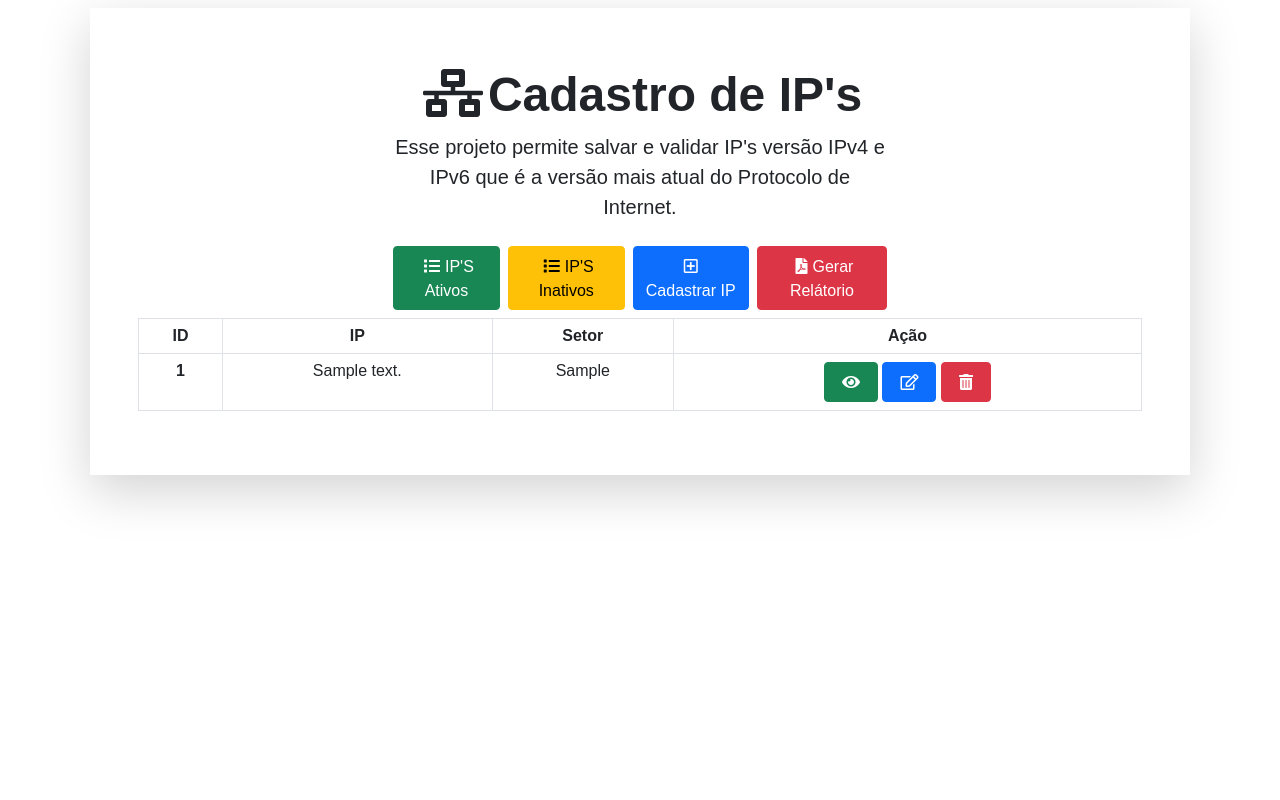
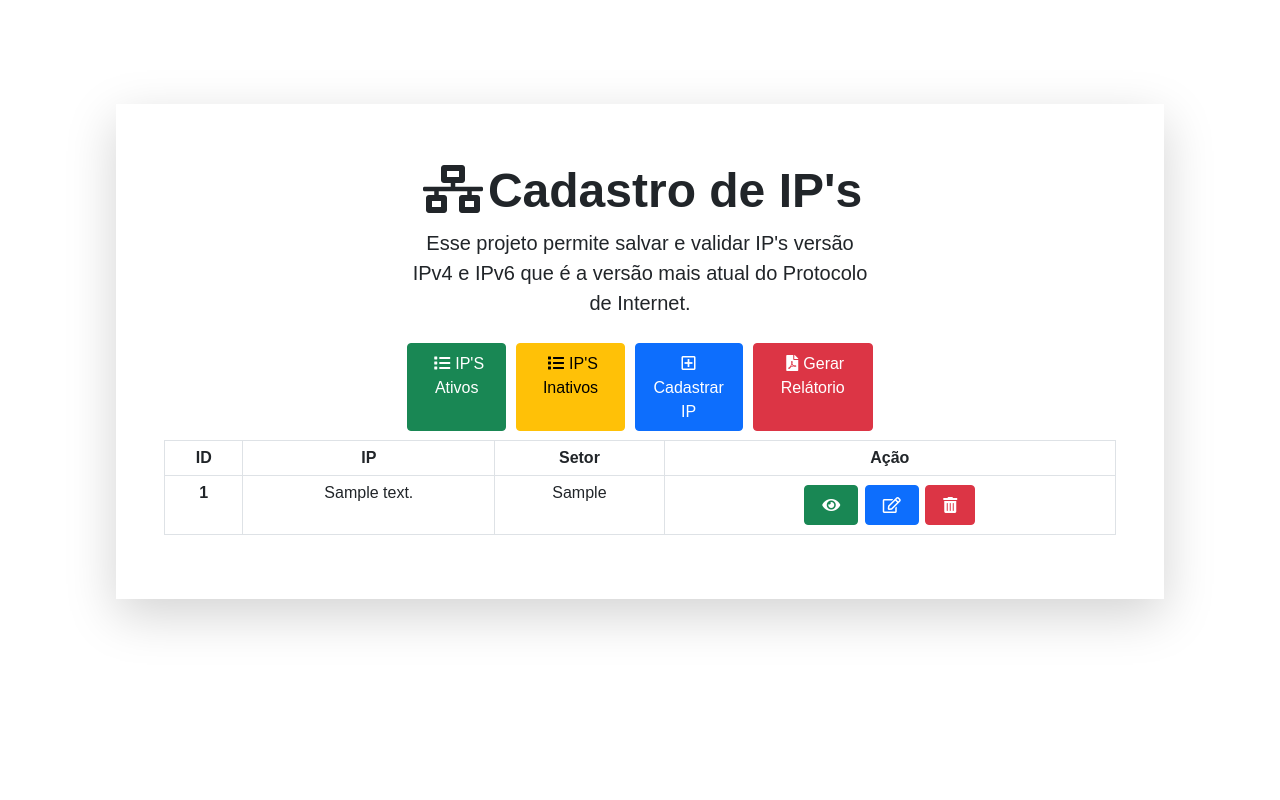
Before and after one commit to TrendingTechnology/miridam, a Django app: page / in a window 1280 px wide. Run offline with Django 3.2, Linux system fonts and the light colour scheme; tables that the repository leaves empty hold one stand-in row (values such as "Sample post"); some web fonts are replaced.

Commit message:
adiciona margem e padding personalizadas

```diff
--- a/templates/static/css/site.css
+++ b/templates/static/css/site.css
@@ -8,3 +8,9 @@
 .far{
     margin:5px;
 }
+body{
+    padding: 6rem;
+}
+.btn{
+    margin: 1px;
+}
```
